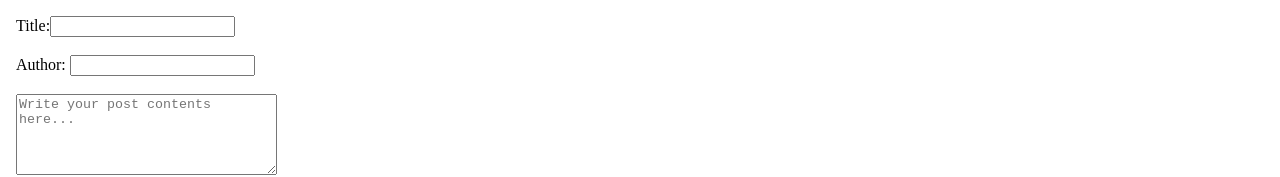
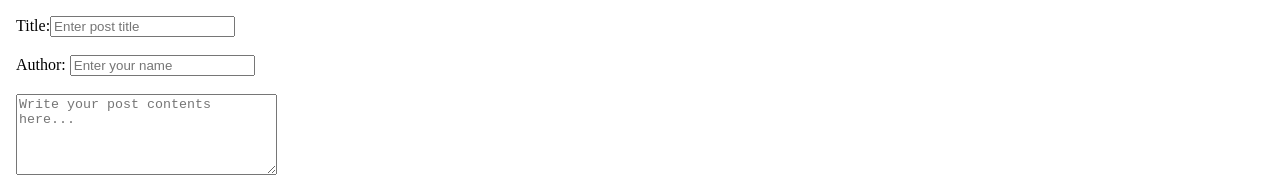
Before and after one commit to rolank/BackendFrontent, a React (Vite) app: page / in a window 1280 px wide. Shown: the top 177 px of the page. Built offline with nearby package versions, Linux system fonts and the light colour scheme; no server answers.

Commit message:
small change to textbox

```diff
--- a/src/components/CreatePost.jsx
+++ b/src/components/CreatePost.jsx
@@ -28,6 +28,7 @@ export function CreatePost() {
           type="text"
           id="create-title"
           name="create-title"
+          placeholder="Enter post title"
           value={title}
           onChange={(e) => setTitle(e.target.value)}
           required
@@ -40,6 +41,7 @@ export function CreatePost() {
           type="text"
           id="create-author"
           name="create-author"
+          placeholder="Enter your name"
           value={author}
           onChange={(e) => setAuthor(e.target.value)}
         />
```
